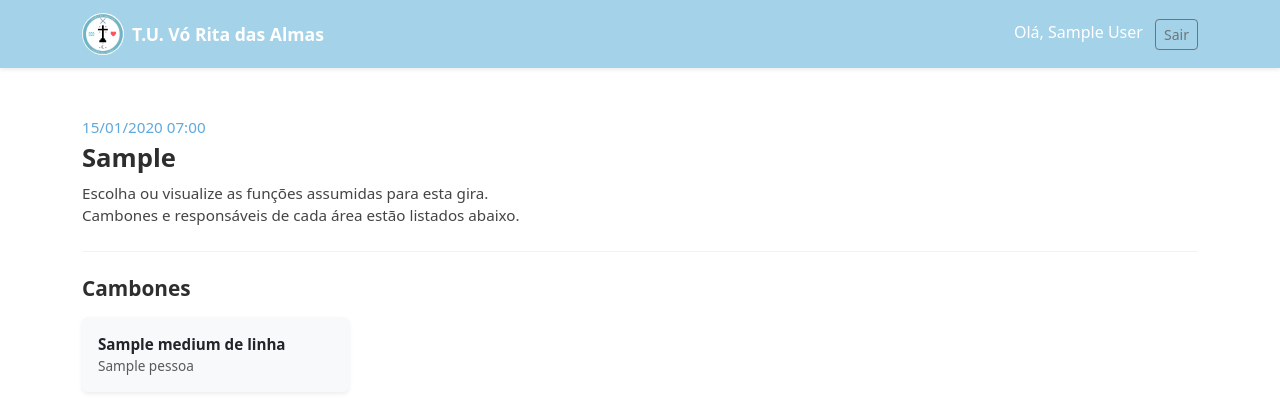
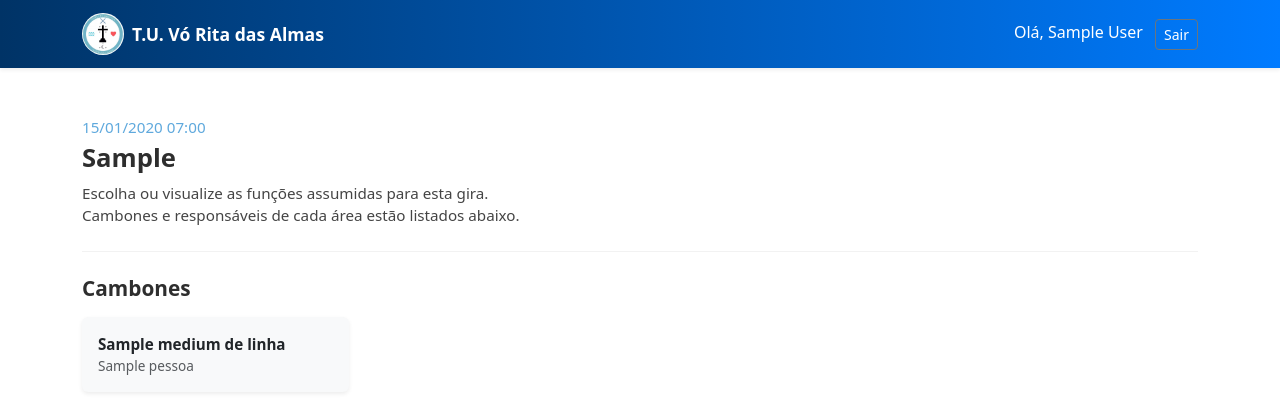
Before and after one commit to dacorrea/templo-funcoes, a Django app: template gira/templates/gira/lista_funcoes.html in a window 1280 px wide. Shown: the top 420 px of the page. Run offline with Django 4.2, Linux system fonts and the light colour scheme; a user stored in the database is signed in; tables that the repository leaves empty hold one stand-in row (values such as "Sample post"); the template is opened without the code that fills it: values that come from a table or form of the project are taken from there, most other values are stand-ins (such as "Sample title", 1, 10 or a date in 2020).

Commit message:
Update lista_funcoes.html
🎨 Ajuste visual do tema padrão e refinamento de limpeza

Adiciona gradiente azul escuro → azul claro na barra superior para o tema padrão

Mantém contraste e coerência com o tema Exu

Corrige exibição do nome da função “Limpeza”, removendo redundância

Melhora legibilidade da navbar e textos sobre fundo azul

```diff
--- a/gira/templates/gira/lista_funcoes.html
+++ b/gira/templates/gira/lista_funcoes.html
@@ -118,7 +118,11 @@
       {% endif %}
       <div class="card-body p-3 text-start">
         <div class="fw-semibold text-dark" style="font-size: 0.95rem;">
+          {% if 'limpeza' in f.descricao|lower %}
+            Limpeza
+          {% else %}
             {{ f.descricao|default:f.tipo }}
+          {% endif %}
         </div>
         <div class="text-muted" style="font-size: 0.85rem;">
           {{ f.pessoa.nome|default:"-" }}
@@ -127,6 +131,7 @@
     </div>
   </div>
 {% endfor %}
+
       </div>
     {% else %}
       <p class="text-muted fst-italic">Nenhuma função de limpeza cadastrada.</p>
@@ -147,7 +152,15 @@
 <style>
 {% if tema == 'exu' %}
 .navbar {
-  background: linear-gradient(to right, #000, #4d0000, #990000);
+  background: linear-gradient(to right, #000000, #4d0000, #990000);
+  color: white !important;
+}
+.navbar a, .navbar-brand, .navbar-nav .nav-link {
+  color: #fff !important;
+}
+{% else %}
+.navbar {
+  background: linear-gradient(to right, #003366, #007bff);
   color: white !important;
 }
 .navbar a, .navbar-brand, .navbar-nav .nav-link {
```
Lines whose indentation alone changed are shown as unchanged.
